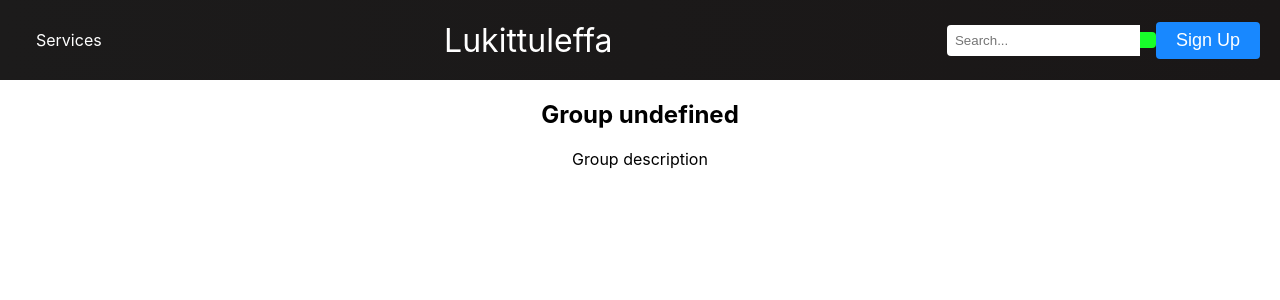
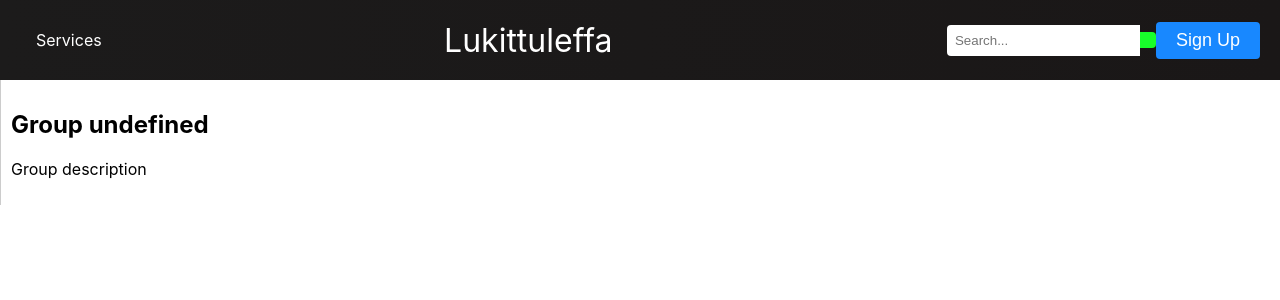
Before and after one commit to TVT22-8/LukittuLeffa, a React (Create React App) app in the folder frontend/: page /Group in a window 1280 px wide. Shown: the top 300 px of the page. Built offline with nearby package versions, Linux system fonts and the light colour scheme.

Commit message:
frontendiö

```diff
--- a/frontend/src/App.js
+++ b/frontend/src/App.js
@@ -1,6 +1,5 @@
 import React from 'react';
 import logo from './logo.svg';
-import './App.css';
 import Navbar from './components/Navbar';
 import { BrowserRouter as Router, Route, Routes } from 'react-router-dom';
 import Movie from './components/pages/Movie';
--- a/frontend/src/components/pages/GroupList.css
+++ b/frontend/src/components/pages/GroupList.css
@@ -0,0 +1,26 @@
+/* GroupList.css */
+.group-list-container {
+    display: flex;
+  }
+
+  .content {
+    flex-grow: 1;
+    padding: 10px;
+  }
+
+  ul {
+    list-style: none;
+    padding: 0;
+  }
+
+  li {
+    margin-bottom: 10px;
+  }
+
+  .group-detail-container {
+    width: 70%; /* Adjust the width based on your design */
+    padding: 10px;
+    border-left: 1px solid #ccc;
+  }
+
+  /* Additional styling as needed */
```
